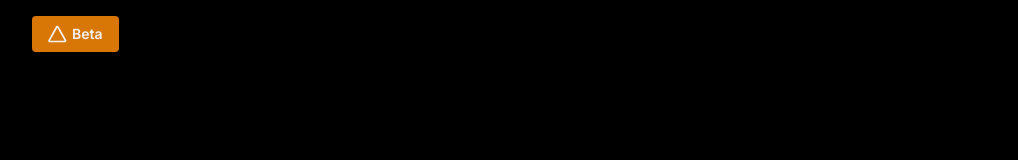
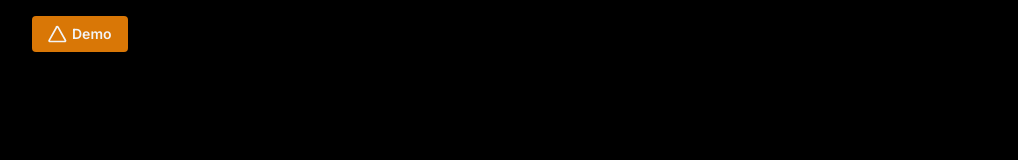
Before and after one commit to TPAFS/overturn-predictor, a Next.js app: page / in a window 1280 px wide. Shown: the top 160 px of the page, without its empty margins (0-1018 px from the left). Built offline with nearby package versions, Linux system fonts and the light colour scheme.

Commit message:
Change beta language

```diff
--- a/app/page.js
+++ b/app/page.js
@@ -438,7 +438,7 @@ export default function Home() {
     <>
       <header>
         <div className="flex justify-between items-center w-full px-8 py-4  shadow-md">
-          {/* Demo/Beta banner  */}
+          {/* Demo banner  */}
           <div className="flex items-center bg-amber-600 text-gray-100 text-sm font-semibold px-4 py-2 rounded">
             <svg
               xmlns="http://www.w3.org/2000/svg"
@@ -454,7 +454,7 @@ export default function Home() {
                 d="M10.29 3.86l-9 16A1 1 0 002 21h18a1 1 0 00.85-1.54l-9-16a1 1 0 00-1.71 0z"
               />
             </svg>
-            Beta
+            Demo
           </div>
         </div>
       </header>
```
